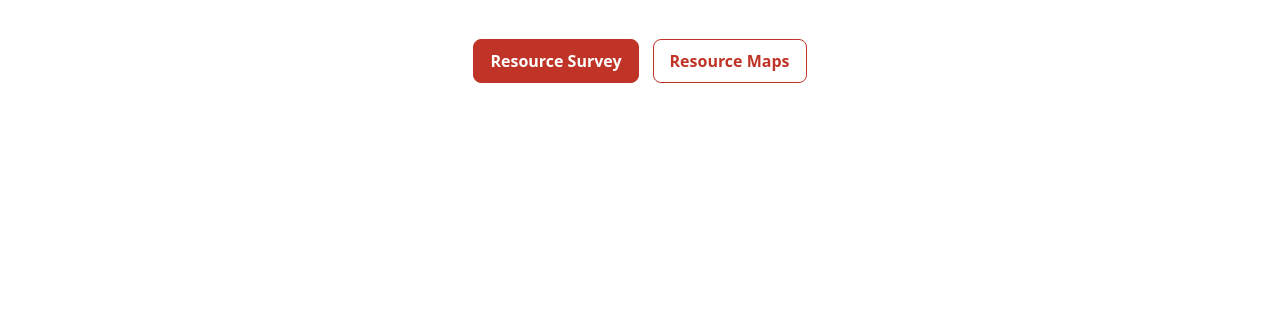
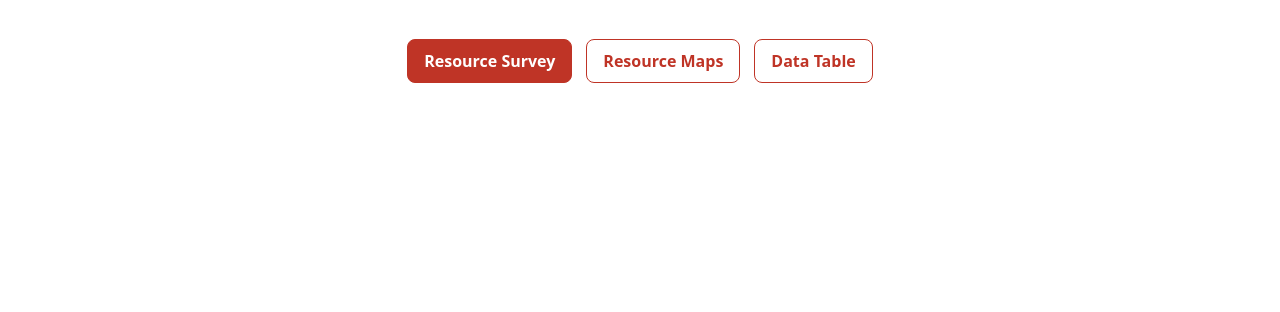
Before and after one commit to pastorplt/tbc_disaster, a plain HTML site: page index.html in a window 1280 px wide. Shown: the part 488-800 px from the top of the page. Drawn offline with Linux system fonts and the light colour scheme; no server answers.

Commit message:
Add link to Data Table in index.html

```diff
--- a/index.html
+++ b/index.html
@@ -71,6 +71,7 @@
     <div class="cta">
       <a class="btn" href="resource_survey.html">Resource Survey</a>
       <a class="btn secondary" href="resource_map.html">Resource Maps</a>
+      <a class="btn secondary" href="resource_table.html">Data Table</a>
     </div>
   </main>
 
```
